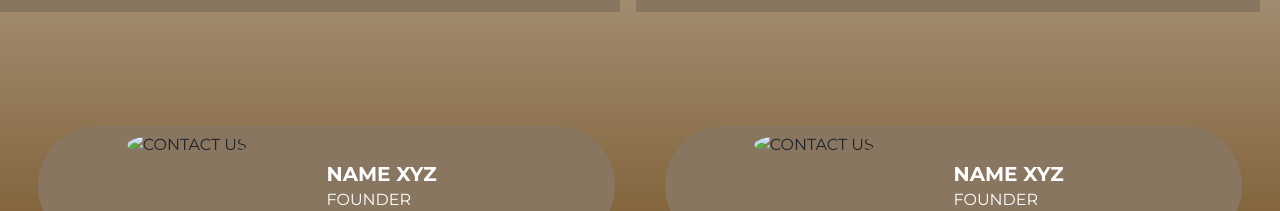
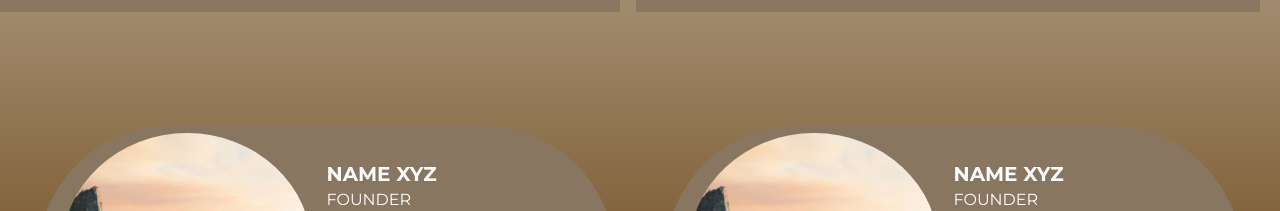
Before and after one commit to RJRYT/AddsWebsite, a plain HTML site: page index.html in a window 1280 px wide. Shown: the part 2867-3078 px from the top of the page. Drawn offline with Linux system fonts and the light colour scheme; the site is published under a folder, as on GitHub Pages, so addresses that start at the root find nothing.

Commit message:
contact link fix

```diff
--- a/index.html
+++ b/index.html
@@ -486,7 +486,7 @@
                 <div class="col contact-list">
                     <div class="row">
                         <div class="col">
-                            <img src="/assets/img/about/1.jpg" alt="Contact Us">
+                            <img src="./assets/img/about/1.jpg" alt="Contact Us">
                         </div>
                         <div class="col right">
                             <h5>name xyz</h5>
@@ -499,7 +499,7 @@
                 <div class="col contact-list">
                     <div class="row">
                         <div class="col">
-                            <img src="/assets/img/about/1.jpg" alt="Contact Us">
+                            <img src="./assets/img/about/1.jpg" alt="Contact Us">
                         </div>
                         <div class="col right">
                             <h5>name xyz</h5>
```
